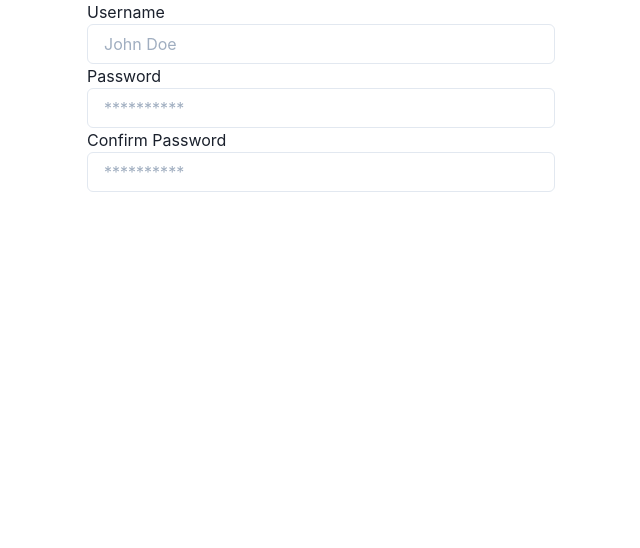
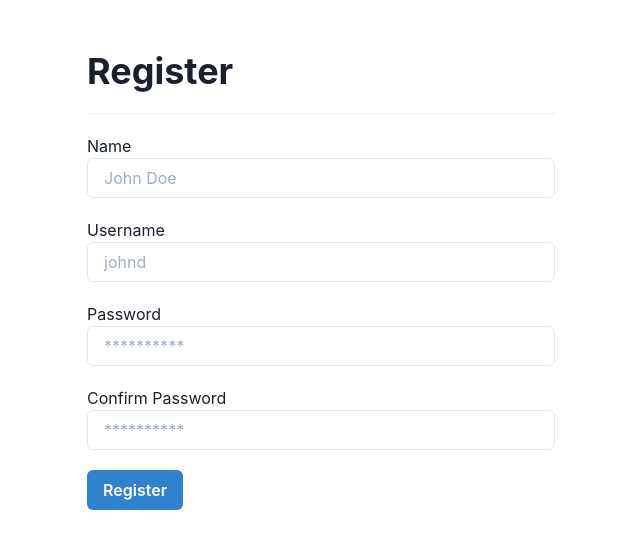
Before and after one commit to giilbert/chirp, a Next.js app: page /register in a window 1280 px wide. Shown: the top 548 px of the page, without its empty margins (319-959 px from the left). Built offline with nearby package versions, Linux system fonts and the light colour scheme; no server answers.

Commit message:
register page + validation + creating users +

```diff
--- a/package.json
+++ b/package.json
@@ -35,7 +35,8 @@
     "next": "^12.0.8",
     "next-auth": "^4.0.0-next.26",
     "react": "^17.0.2",
-    "react-dom": "^17.0.2"
+    "react-dom": "^17.0.2",
+    "yup": "^0.32.11"
   },
   "devDependencies": {
     "@types/react": "^17.0.38",
--- a/src/pages/api/[...nextauth].ts
+++ b/src/pages/api/[...nextauth].ts
@@ -23,12 +23,12 @@ export default NextAuth({
     Credentials({
       id: 'credentials',
       authorize: async (credentials: any, res) => {
-        if (!credentials.email || !credentials.password) return null;
+        if (!credentials.username || !credentials.password) return null;
 
         prisma.$connect();
         const user = await prisma.user.findFirst({
           where: {
-            email: credentials.email,
+            username: credentials.username,
           },
         });
         if (!user) return null;
@@ -42,7 +42,6 @@ export default NextAuth({
           return {
             name: user.name,
             username: user.username,
-            email: user.email,
             id: user.id,
           };
         } else {
--- a/src/pages/register.tsx
+++ b/src/pages/register.tsx
@@ -1,25 +1,80 @@
-import { Center, Container, Input, InputGroup, Text } from '@chakra-ui/react';
-import { Form, Formik, FormikProps } from 'formik';
+import {
+  Button,
+  Center,
+  Container,
+  Divider,
+  Heading,
+  Input,
+  InputGroup,
+  Text,
+} from '@chakra-ui/react';
+import { Form, Formik, FormikProps, yupToFormErrors } from 'formik';
 import { GetServerSideProps } from 'next';
 import { getSession } from 'next-auth/react';
+import * as Yup from 'yup';
 
 function RegisterPage() {
   return (
     <Center>
-      <Container width="500px">
+      <Container width="500px" mt="50px">
+        <Heading>Register</Heading>
+        <Divider my="20px" />
         <RegisterForm />
       </Container>
     </Center>
   );
 }
 
+const schema = Yup.object().shape({
+  name: Yup.string().required('Name is required'),
+  username: Yup.string()
+    .min(4, 'Username must be at least 4 characters long')
+    .max(20, 'Username can not be longer than 20 characters')
+    .required('Username is required'),
+  password: Yup.string()
+    .min(8, 'Password must be at least 8 characters long')
+    .required('Password is required'),
+  confirmPassword: Yup.string().oneOf(
+    [Yup.ref('password'), null],
+    'Passwords do not match'
+  ),
+});
+
+interface FormValues {
+  name: string;
+  username: string;
+  password: string;
+  confirmPassword: string;
+}
+
 const RegisterForm = () => (
   <Formik
     initialValues={{
+      name: '',
       username: '',
+      password: '',
+      confirmPassword: '',
     }}
-    onSubmit={(values) => {
+    validationSchema={schema}
+    onSubmit={async (values, { setErrors }) => {
       console.log(values);
+
+      const res = await fetch('/api/auth/register', {
+        body: JSON.stringify(values),
+        method: 'POST',
+        headers: {
+          'Content-Type': 'application/json',
+        },
+      });
+
+      try {
+        const errors = await res.json();
+        if (errors) setErrors(errors);
+      } catch {
+        console.log('yup!');
+
+        // window.location.href = '/login';
+      }
     }}
   >
     {({
@@ -30,23 +85,49 @@ const RegisterForm = () => (
       handleBlur,
       handleSubmit,
       isSubmitting,
+      setFieldValue,
     }: /* and other goodies */
-    FormikProps<{}>) => (
+    FormikProps<FormValues>) => (
       <Form>
-        <InputGroup flexDirection="column">
-          <Text>Username</Text>
-          <Input placeholder="John Doe" />
+        <InputGroup flexDirection="column" mb="20px">
+          <Text>Name</Text>
+          <Input
+            placeholder="John Doe"
+            onChange={(e) => setFieldValue('name', e.target.value)}
+          />
+          <Text color="red.300">{errors.name}</Text>
         </InputGroup>
 
-        <InputGroup flexDirection="column">
-          <Text>Password</Text>
-          <Input placeholder="**********" />
+        <InputGroup flexDirection="column" mb="20px">
+          <Text>Username</Text>
+          <Input
+            placeholder="johnd"
+            onChange={(e) => setFieldValue('username', e.target.value)}
+          />
+          <Text color="red.300">{errors.username}</Text>
         </InputGroup>
 
-        <InputGroup flexDirection="column">
+        <InputGroup flexDirection="column" mb="20px">
+          <Text>Password</Text>
+          <Input
+            placeholder="**********"
+            onChange={(e) => setFieldValue('password', e.target.value)}
+          />
+          <Text color="red.300">{errors.password}</Text>
+        </InputGroup>
+
+        <InputGroup flexDirection="column" mb="20px">
           <Text>Confirm Password</Text>
-          <Input placeholder="**********" />
+          <Input
+            placeholder="**********"
+            onChange={(e) => setFieldValue('confirmPassword', e.target.value)}
+          />
+          <Text color="red.300">{errors.confirmPassword}</Text>
         </InputGroup>
+
+        <Button type="submit" colorScheme="blue">
+          Register
+        </Button>
       </Form>
     )}
   </Formik>
```
Also changed, not shown: src/pages/api/auth/register.ts (+22 -18 lines), src/pages/login.tsx (added, +14 -0 lines), 2 other files (tests, documents, lock files or other folders).
